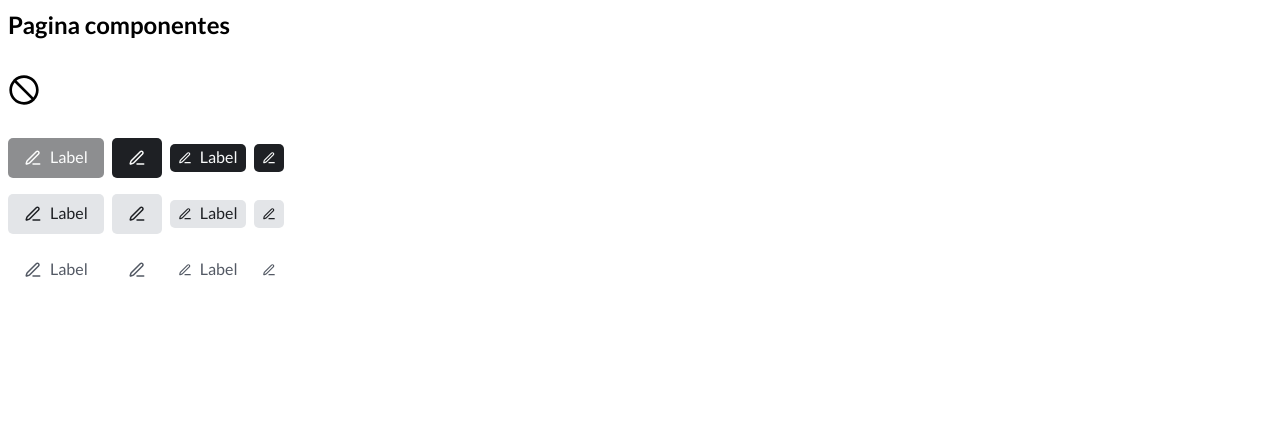
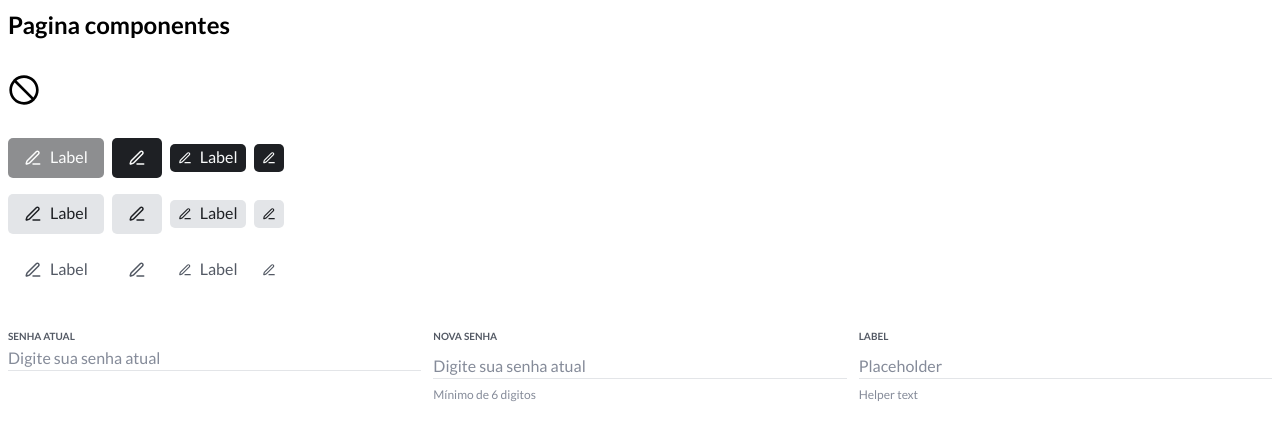
Before and after one commit to guithr/helpdesk-fullstack, a React (Vite) app: page /componentes in a window 1280 px wide. Shown: the top 440 px of the page. Built offline with nearby package versions, Linux system fonts and the light colour scheme.

Commit message:
feat: criação do componente input

```diff
--- /dev/null
+++ b/src/components/ui/input.tsx
@@ -0,0 +1,111 @@
+import type React from "react";
+import { tv } from "tailwind-variants";
+import Text from "./text";
+import Icon from "./icon";
+import CircleAlert from "../../assets/icons/circle-alert.svg?react";
+
+// Container agora tem variante para controlar o gap
+export const inputContainerVariants = tv({
+  base: `flex flex-col w-full group`,
+  variants: {
+    withHelper: {
+      true: "gap-2",
+      false: "gap-0",
+    },
+  },
+});
+
+export const inputWrapperVariants = tv({
+  base: `
+    outline-none border-b border-gray-500
+    text-md-regular text-gray-200
+    placeholder-gray-400
+    focus:border-blue-base
+    focus:caret-blue-base
+    transition-colors
+  `,
+  variants: {
+    state: {
+      error: "border-feedback-danger focus:border-feedback-danger",
+      default: "", // precisa declarar explicitamente
+    },
+  },
+  defaultVariants: {
+    state: "default",
+  },
+});
+
+export const labelVariants = tv({
+  base: `
+  text-gray-300
+  group-focus-within:text-blue-base
+  transition-colors
+  `,
+  variants: {
+    state: {
+      error: "text-feedback-danger group-focus-within:text-feedback-danger",
+      default: "",
+    },
+  },
+  defaultVariants: {
+    state: "default",
+  },
+});
+
+export const helperVariant = tv({
+  base: `flex items-center gap-1 transition-colors`,
+  variants: {
+    state: {
+      default: "text-gray-400",
+      error: "text-feedback-danger",
+    },
+  },
+  defaultVariants: {
+    state: "default",
+  },
+});
+
+interface inputProps extends React.ComponentProps<"input"> {
+  label: string;
+  helperText?: string;
+  error?: string;
+}
+
+export default function Input({
+  label,
+  helperText,
+  error,
+  ...props
+}: inputProps) {
+  const state = error ? "error" : "default";
+  const inputId =
+    props.id ?? `input-${label.replace(/\s+/g, "-").toLowerCase()}`;
+
+  return (
+    <div
+      className={inputContainerVariants({ withHelper: Boolean(helperText) })}
+    >
+      <label htmlFor={inputId} className={labelVariants({ state })}>
+        <Text variant="text-xxs">{label}</Text>
+      </label>
+
+      <input
+        {...props}
+        id={inputId}
+        className={inputWrapperVariants({ state })}
+      />
+
+      {helperText && (
+        <div className={helperVariant({ state })}>
+          {state === "error" && (
+            <Icon
+              svg={CircleAlert}
+              className="w-4 h-4 fill-current text-feedback-danger"
+            />
+          )}
+          <Text variant="text-xs-regular">{helperText}</Text>
+        </div>
+      )}
+    </div>
+  );
+}
--- a/src/pages/page-components.tsx
+++ b/src/pages/page-components.tsx
@@ -3,6 +3,7 @@ import Text from "../components/ui/text";
 import PenLine from "../assets/icons/pen-line.svg?react";
 import Ban from "../assets/icons/ban.svg?react";
 import Button from "../components/ui/button";
+import Input from "../components/ui/input";
 
 export default function PageComponents() {
   return (
@@ -47,6 +48,27 @@ export default function PageComponents() {
           <Button icon={PenLine} variant="link" size="sm" />
         </div>
       </div>
+
+      <div className="flex flex-col gap-4">
+        <form className="grid grid-cols-3 gap-3">
+          <Input
+            label="Senha atual"
+            placeholder="Digite sua senha atual"
+            type="password"
+          />
+          <Input
+            label="Nova senha"
+            helperText="Mínimo de 6 digitos"
+            placeholder="Digite sua senha atual"
+            type="password"
+          />
+          <Input
+            label="label"
+            placeholder="Placeholder"
+            helperText="Helper text"
+          />
+        </form>
+      </div>
     </div>
   );
 }
```
